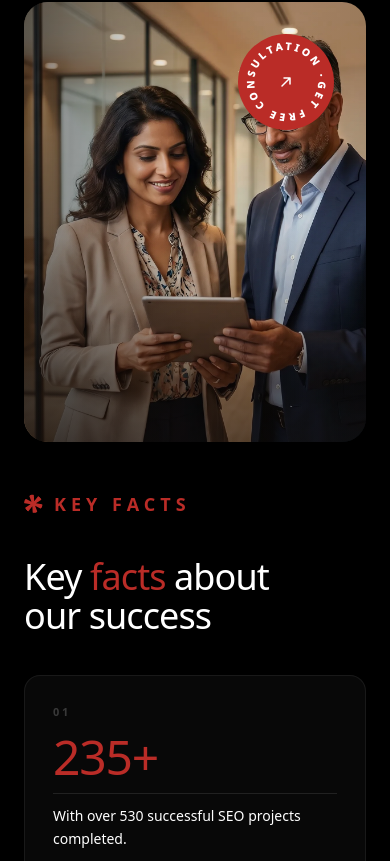
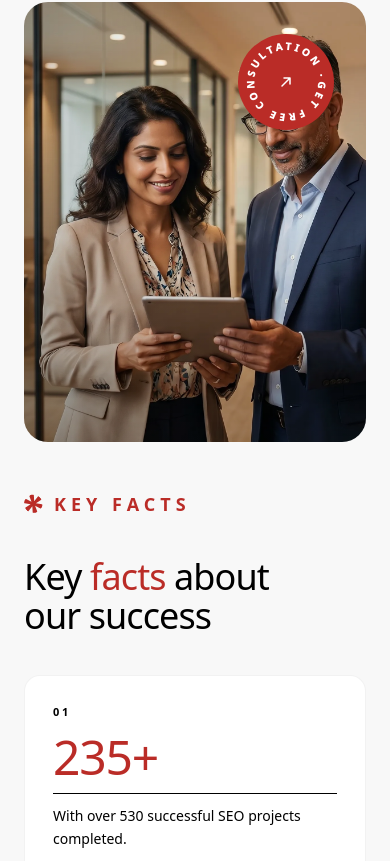
Before and after one commit to akashnegi62/watnidea, a Next.js app: page / in a window 390 px wide. Shown: the part 11139-12000 px from the top of the page. Built offline with nearby package versions, Linux system fonts and the light colour scheme.

Commit message:
Banner Changes

```diff
--- a/components/BannerSec.tsx
+++ b/components/BannerSec.tsx
@@ -43,9 +43,9 @@ function StatCard({ stat, index }: { stat: (typeof STATS)[0]; index: number }) {
         delay: index * 0.13,
         ease: [0.22, 1, 0.36, 1],
       }}
-      className="group relative flex flex-col gap-3 p-7 border border-white/[0.07]
-                 rounded-2xl bg-white/3 hover:bg-white/6
-                 transition-colors duration-500 overflow-hidden"
+      className="group relative flex flex-col gap-3 p-7 border border-black/5
+                 rounded-2xl bg-white hover:shadow-2xl hover:shadow-black/5
+                 transition-all duration-500 overflow-hidden"
     >
       {/* animated corner accent */}
       <span
@@ -55,7 +55,7 @@ function StatCard({ stat, index }: { stat: (typeof STATS)[0]; index: number }) {
       />
 
       {/* index number */}
-      <span className="text-[11px] font-semibold tracking-[0.25em] uppercase text-white/20">
+      <span className="text-[11px] font-semibold tracking-[0.25em] uppercase text-black">
         0{index + 1}
       </span>
 
@@ -83,11 +83,11 @@ function StatCard({ stat, index }: { stat: (typeof STATS)[0]; index: number }) {
           ease: "easeOut",
         }}
         style={{ originX: 0 }}
-        className="h-[.5px] w-full bg-white/10"
+        className="h-[.5px] w-full bg-black"
       />
 
       <div>
-        <p className="text-white text-sm leading-relaxed">{stat.desc}</p>
+        <p className="text-black text-sm leading-relaxed">{stat.desc}</p>
       </div>
     </motion.div>
   );
@@ -117,7 +117,7 @@ export default function BannerSec() {
   return (
     <section
       ref={outerRef}
-      className="relative w-full bg-black overflow-hidden py-24 md:py-32"
+      className="relative w-full bg-[#f8f8f8] overflow-hidden py-24 md:py-32"
     >
       <div className="relative max-w-[1400px] mx-auto px-6 md:px-12 lg:px-20 grid grid-cols-1 lg:grid-cols-[1fr_1.15fr] gap-12 lg:gap-0 items-stretch">
         {/* ══ LEFT — image + badge ══ */}
@@ -135,9 +135,9 @@ export default function BannerSec() {
               sizes="(max-width:1024px) 100vw, 50vw"
               priority
             />
-            {/* dark vignette overlay */}
-            <div className="absolute inset-0 bg-linear-to-r from-[#0e0a09]/60 via-transparent to-[#0e0a09]/10" />
-            <div className="absolute inset-0 bg-linear-to-t from-[#0e0a09]/70 via-transparent to-transparent" />
+            {/* light vignette overlay */}
+            <div className="absolute inset-0 bg-linear-to-r from-black/20 via-transparent to-transparent" />
+            <div className="absolute inset-0 bg-linear-to-t from-black/30 via-transparent to-transparent" />
           </motion.div>
 
           {/* ── Rotating badge ── */}
@@ -217,7 +217,7 @@ export default function BannerSec() {
           <motion.div style={{ y: headY, opacity: headO }}>
             <h2
               className="text-4xl md:text-5xl lg:text-[3.6rem]
-                         text-white leading-[1.08] tracking-tight
+                         text-black leading-[1.08] tracking-tight
                          font-medium"
             >
               Key <span className="text-(--highlight)">facts</span> about
```
